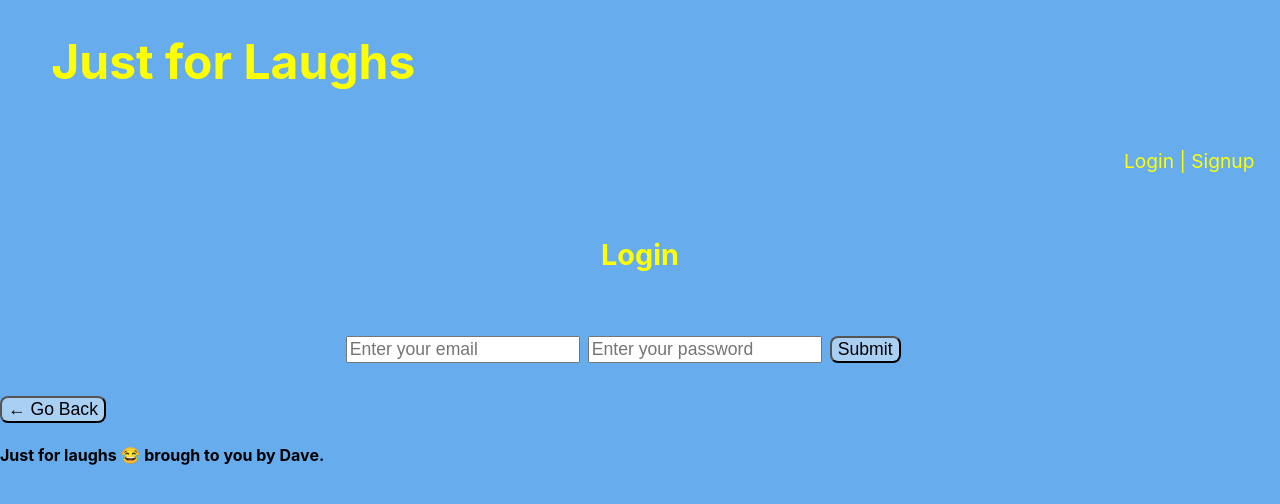
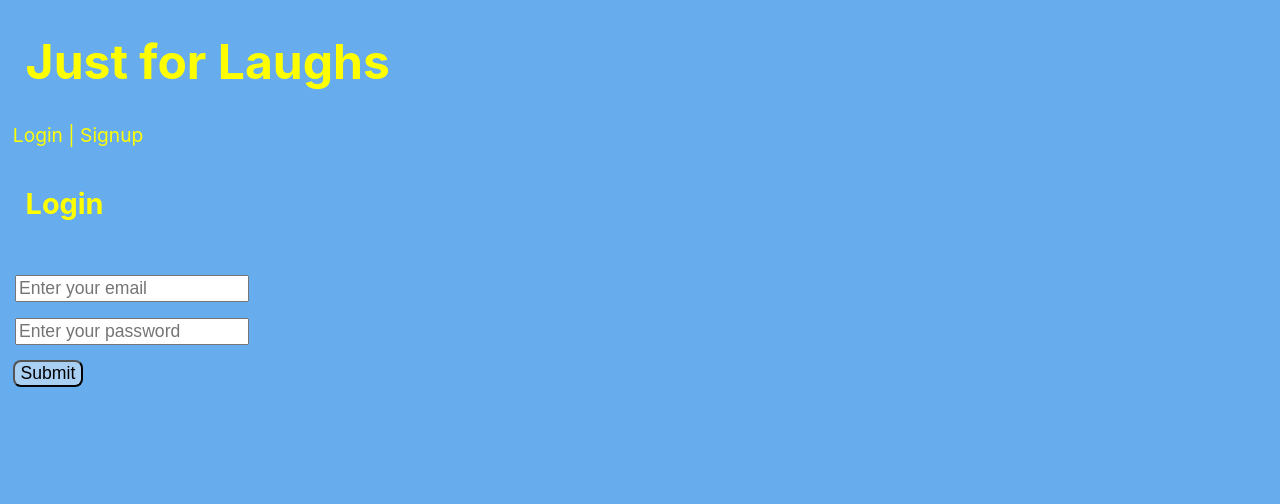
Before and after one commit to murda02/just_for_laughs, a React (Create React App) app in the folder client/: page /login in a window 1280 px wide. Shown: the top 504 px of the page. Built offline with nearby package versions, Linux system fonts and the light colour scheme.

Commit message:
removed footer more styling

```diff
--- a/client/src/App.js
+++ b/client/src/App.js
@@ -14,7 +14,6 @@ import Signup from './pages/Signup';
 import Login from './pages/Login';
 import Profile from './pages/Profile';
 import Header from './components/Header';
-import Footer from './components/Footer';
 
 // Construct our main GraphQL API endpoint
 const httpLink = createHttpLink({
@@ -60,7 +59,6 @@ function App() {
               <Profile />
             </Route>
           </div>
-          <Footer />
         </div>
       </Router>
     </ApolloProvider>
--- a/client/src/components/Header/index.js
+++ b/client/src/components/Header/index.js
@@ -13,23 +13,33 @@ const Header = () => {
     fontSize: "3rem",
     display: "flex",
     justifyContent: "left",
-    paddingBottom: "2%",
     color: "yellow",
-    marginLeft: "4%"
+    marginLeft: "2%"
   };
 
   var divStyle = {
     fontSize: "1.2rem",
     display: "flex",
-    justifyContent: "right",
-    paddingBottom: "2%",
-    paddingRight: "2%"
+    justifyContent: "left",
+    marginLeft: "1%",
+    // marginBottom: "1%"
   };
 
   var linkStyle = {
     textDecoration: 'none',
-    color: "yellow"
+    color: "yellow",
   };
+
+  const css = `@media (min-width: 375px) {
+    #loginLink { margin-bottom: 6%; }
+  }
+  @media (min-width: 768px) {
+    #loginLink { margin-bottom: 3%; }
+  }
+  @media (min-width: 1200px) {
+    #loginLink { margin-bottom: 1%; }
+  }`;
+
 
 
   return (
@@ -38,7 +48,8 @@ const Header = () => {
         <div>
             <h1 style={titleStyle}>Just for Laughs</h1>
         </div>
-        <div style={divStyle}>
+        <style scoped>{css}</style>
+        <div id='loginLink' style={divStyle}>
           {Auth.loggedIn() ? (
             <>
               <Link to="/me" style={linkStyle}>
--- a/client/src/components/Jokes/index.js
+++ b/client/src/components/Jokes/index.js
@@ -44,7 +44,7 @@ const JokeContainer = () => {
     display: "flex",
     justifyContent: "left",
     color: "yellow",
-    paddingBottom: "1%"
+    paddingLeft: "2%"
   };
 
   var selectStyle = {
@@ -57,9 +57,7 @@ const JokeContainer = () => {
   var divStyle = {
     marginTop: "2%",
     fontSize: "1.2rem",
-    justifyContent: "center",
-    // paddingBottom: "2%",
-    // paddingLeft: "4%"
+    justifyContent: "center"
   };
 
   var btnNewStyle = {
@@ -81,10 +79,6 @@ const JokeContainer = () => {
     borderStyle: "ridge",
     borderColor: "yellow",
     display: "inline-flex",
-    marginTop: "4%",
-    marginLeft: "2%",
-    marginRight: "5%",
-    marginBottom: "2%",
     padding: "1%"
 
   };
@@ -93,14 +87,17 @@ const JokeContainer = () => {
   @media (min-width: 375px) {
     label {font-size: 1rem;}
     button {margin-left: 8%}
+    #jokeDiv {margin: 8%}
   }
   @media (min-width: 768px) {
     label {font-size: 1.2rem}
     button {margin-left: 5%}
+    #jokeDiv {margin: 5%}
   }
   @media (min-width: 1200px) {
     label {font-size: 1.5rem}
     button {margin-left: 2%}
+    #jokeDiv {margin: 2%}
   }`;
 
   return (
@@ -118,9 +115,10 @@ const JokeContainer = () => {
           <option value="Christmas">Christmas</option>
         </select>
       </label>
-      <div style={jokeStyle}>
+      <div id='jokeDiv' style={jokeStyle}>
       {result.joke}
       {result.setup}
+      <br />
       <br />
       {result.delivery}
       </div>
--- a/client/src/pages/Login.js
+++ b/client/src/pages/Login.js
@@ -43,22 +43,23 @@ const Login = (props) => {
   var titleStyle = {
     fontSize: "1.8rem",
     display: "flex",
-    justifyContent: "center",
-    paddingBottom: "2%",
-    color: "yellow"
+    justifyContent: "left",
+    color: "yellow",
+    marginLeft: "2%"
   };
 
   var formStyle = {
     fontSize: "1.1rem",
-    display: "flex",
+    display: "inline-block",
     justifyContent: "center",
-    marginRight: "8px"
+    margin: "8px",
+    marginLeft: "1%"
   };
 
   var divStyle = {
     fontSize: "1.2rem",
     display: "flex",
-    justifyContent: "center",
+    justifyContent: "left",
     paddingBottom: "2%",
     paddingRight: "2%"
   };
@@ -67,7 +68,8 @@ const Login = (props) => {
     fontSize: "1.1rem",
     backgroundColor: "rgb(169, 207, 243)",
     borderRadius: "8px",
-    cursor: 'pointer'
+    cursor: 'pointer',
+    marginTop: "3%"
   };
 
 
@@ -92,7 +94,7 @@ const Login = (props) => {
                   value={formState.email}
                   onChange={handleChange}
                   style={formStyle}
-                />
+                /> <div>
                 <input
                   className="form-input"
                   placeholder="Enter your password"
@@ -101,7 +103,7 @@ const Login = (props) => {
                   value={formState.password}
                   onChange={handleChange}
                   style={formStyle}
-                />
+                /> </div>
                 <button
                   className="btn btn-block btn-primary"
                   type="submit"
```
Also changed, not shown: 1 other file (tests, documents, lock files or other folders).
